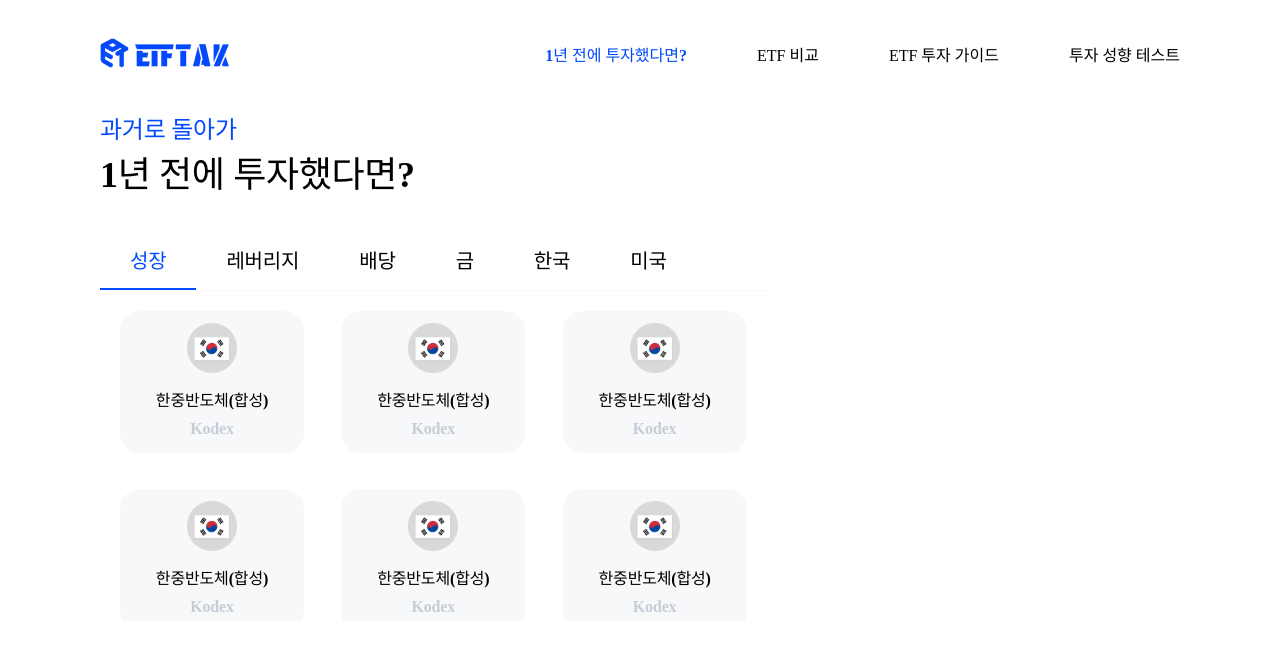
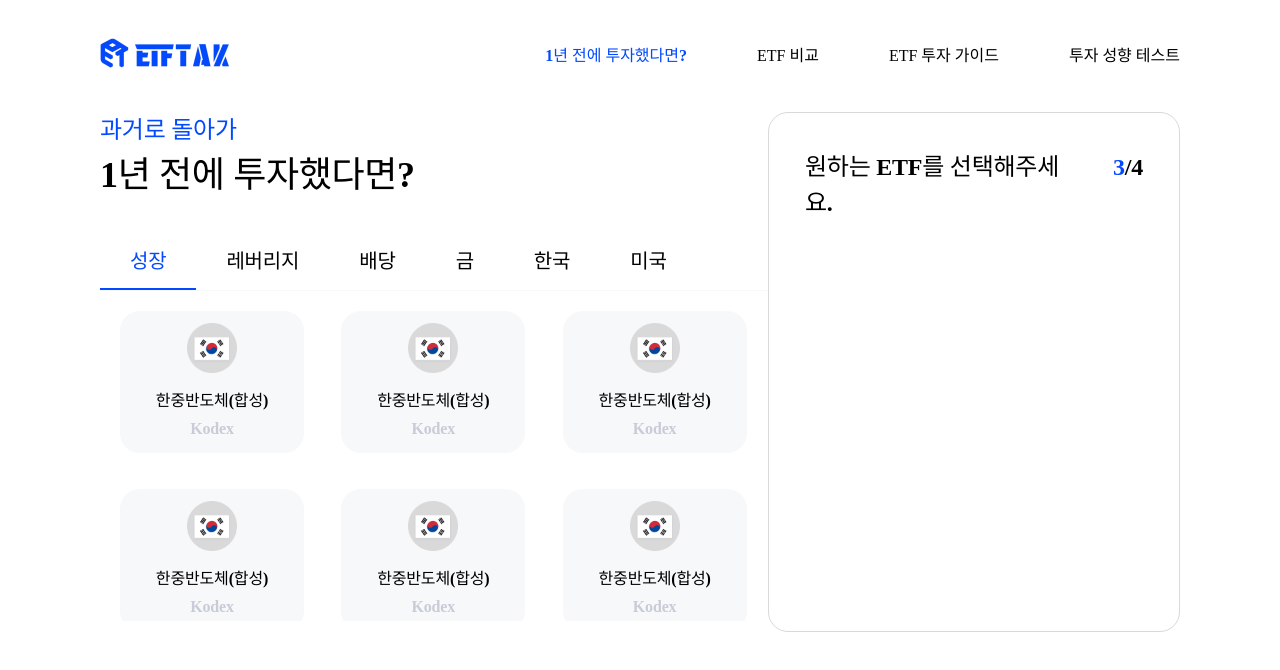
Before and after one commit to ETF-TAK/FE, a React (Vite) app: page /invest in a window 1280 px wide. Shown: the top 670 px of the page. Built offline with nearby package versions, Linux system fonts and the light colour scheme; a web font is replaced by a local one.

Commit message:
feat(#3): 투자하기 페이지 - 선택한 etf 목록 헤더 생성

```diff
--- a/src/pages/investPage/InvestPage.jsx
+++ b/src/pages/investPage/InvestPage.jsx
@@ -29,7 +29,14 @@ export default function InvestPage() {
         </div>
 
         {/* 오른쪽 : 선택한 etf 목록 */}
-        <div className="invest-selected-container"></div>
+        <div className="invest-selected-container">
+          <div className="invest-selected-header">
+            <div className="invest-selected-header-title">원하는 ETF를 선택해주세요.</div>
+            <div className="invest-selected-header-cnt">
+              <div className="invest-selected-header-cnt-now">3</div>/4
+            </div>
+          </div>
+        </div>
       </div>
     </>
   );
--- a/src/pages/investPage/style.css
+++ b/src/pages/investPage/style.css
@@ -38,4 +38,36 @@
 }
 
 .invest-selected-container {
+  display: flex;
+  justify-content: center;
+  width: 480px;
+  height: 520px;
+  border-radius: 20px;
+  border: 1px solid #d9d9d9;
+  padding: 36px;
+  box-sizing: border-box;
 }
+
+.invest-selected-header {
+  display: flex;
+  gap: 28px;
+}
+
+.invest-selected-header-title {
+  color: #000;
+  font-size: 24px;
+  font-weight: 700;
+  letter-spacing: -0.24px;
+}
+
+.invest-selected-header-cnt {
+  display: flex;
+  color: #000;
+  font-size: 24px;
+  font-weight: 700;
+  letter-spacing: -0.24px;
+}
+
+.invest-selected-header-cnt-now {
+  color: #0249ff;
+}
```
